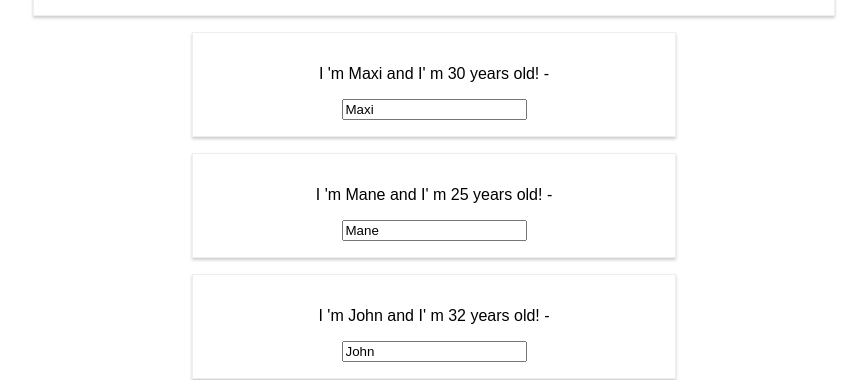
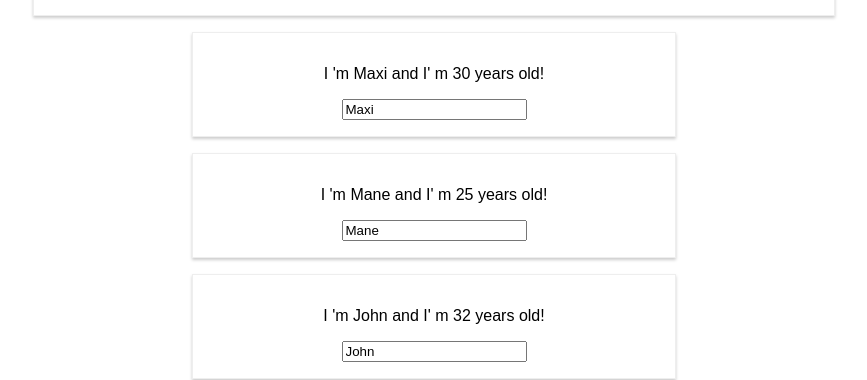
Before and after one commit to luizaaca/react-experiment, a React app: page / in a window 1280 px wide. Both pictures are taken after a click on the button "Toggle Persons". Shown: the part 199-579 px from the top of the page, without its empty margins (206-1073 px from the left). Built offline with nearby package versions, Linux system fonts and the light colour scheme.

Commit message:
setState parameter + prop-types for type checking

```diff
--- a/package.json
+++ b/package.json
@@ -31,6 +31,7 @@
     "postcss-flexbugs-fixes": "3.2.0",
     "postcss-loader": "2.0.8",
     "promise": "8.0.1",
+    "prop-types": "^15.7.2",
     "radium": "^0.26.0",
     "raf": "3.4.0",
     "react": "^16.13.0",
--- a/src/components/Persons/Person/Person.js
+++ b/src/components/Persons/Person/Person.js
@@ -1,15 +1,23 @@
 import React, { Fragment } from "react";
+import PropTypes from "prop-types";
 import classes from "./Person.css";
 
 const person = props => (
   <Fragment>
     <div className={classes.Person}>
       <p onClick={props.click}>
-        I 'm {props.name} and I' m {props.age} years old! - {props.children}
+        I 'm {props.name} and I' m {props.age} years old!
       </p>
       <input type="text" onChange={props.changed} value={props.name} />
     </div>
   </Fragment>
 );
 
+person.propTypes = {
+  click: PropTypes.func,
+  name: PropTypes.string,
+  age: PropTypes.number,
+  changed: PropTypes.func
+};
+
 export default person;
--- a/src/containers/App.js
+++ b/src/containers/App.js
@@ -1,4 +1,5 @@
 import React, { Component } from "react";
+
 import Persons from "../components/Persons/Persons";
 import Cockpit from "../components/Cockpit/Cockpit";
 import classes from "./App.css";
@@ -24,7 +25,10 @@ class App extends Component {
     const i = this.state.persons.findIndex(p => p.id === id);
     if (i < 0) return;
     persons[i].name = event.target.value;
-    this.setState({ persons: persons });
+    //for cases where old state is needed
+    this.setState((prevState, props) => {
+      return { persons: persons };
+    });
   };
 
   deleteHandler = index => {
```
Also changed, not shown: 1 other file (tests, documents, lock files or other folders).
